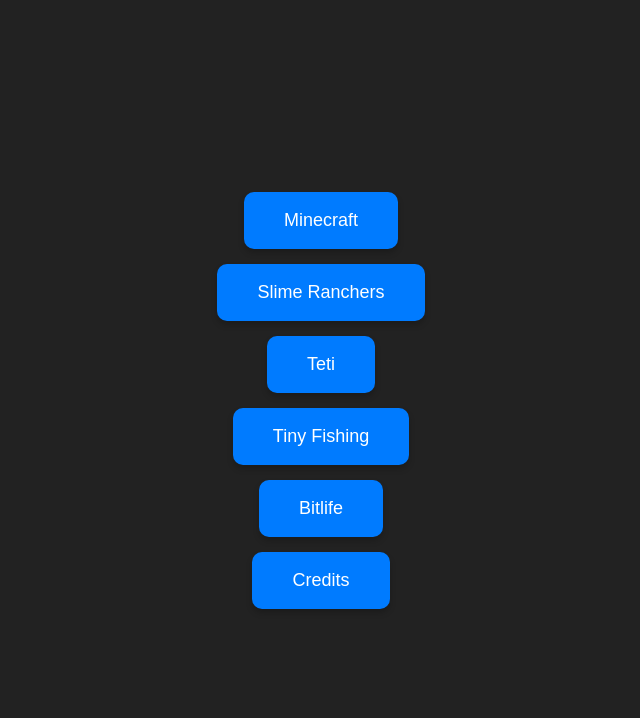
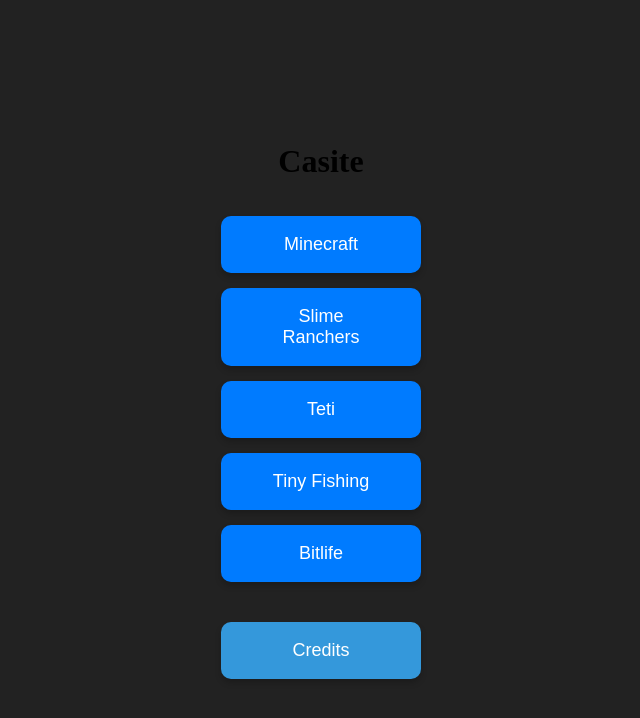
Before and after one commit to Bryce7650/Casite, a plain HTML site: page index.html in a window 1280 px wide. Shown: the whole page, without its empty margins (319-959 px from the left). Drawn offline with Linux system fonts and the light colour scheme.

Commit message:
Update index.html

```diff
--- a/index.html
+++ b/index.html
@@ -29,21 +29,28 @@
             border-radius: 10px;
             box-shadow: 0 4px 6px rgba(0, 0, 0, 0.2);
             transition: background-color 0.3s ease, transform 0.2s ease;
+            width: 200px; /* New: Fixed width for all buttons */
         }
         .button:hover {
             background-color: #0056b3;
             transform: scale(1.05);
         }
+        .credits-button {
+            background-color: #3498db; /* New: Lighter color for credits button */
+            margin-top: 25px; /* New: Adds space above the credits button */
+        }
     </style>
 </head>
 <body>
+
+    <h1>Casite</h1>
 
     <a href="Minecraft/Game.html"><button class="button">Minecraft</button></a>
     <a href="Slime_Ranchers/Game.html"><button class="button">Slime Ranchers</button></a>
     <a href="teti/index.html"><button class="button">Teti</button></a>
     <a href="Tiny_Fishing/index.html"><button class="button">Tiny Fishing</button></a>
     <a href="Bitlife/index.html"><button class="button">Bitlife</button></a>
-    <a href="credits.html"><button class="button">Credits</button></a>
+    <a href="credits.html"><button class="button credits-button">Credits</button></a>
 
 </body>
 </html>
```
